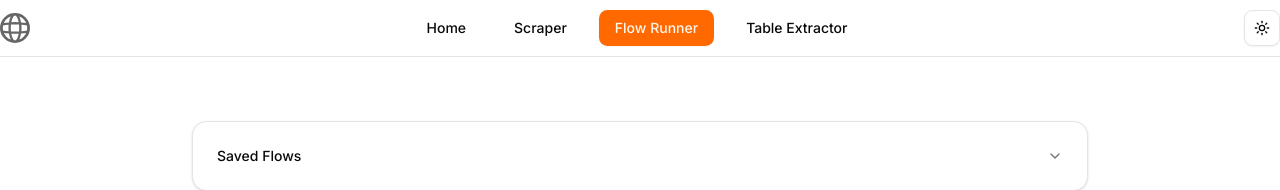
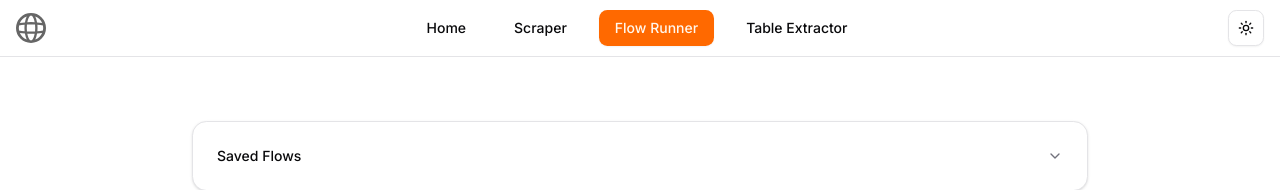
Before and after one commit to vickyvk326/blog-platform, a Next.js app: page /scraper/flow in a window 1280 px wide. Shown: the top 190 px of the page. Built offline with nearby package versions, Linux system fonts and the light colour scheme.

Commit message:
width changed

```diff
--- a/src/components/Navbar.tsx
+++ b/src/components/Navbar.tsx
@@ -19,7 +19,7 @@ export function Navbar() {
 
   return (
     <header className='border-b bg-background'>
-      <nav className='container flex items-center justify-between h-14'>
+      <nav className='px-4 flex items-center justify-between h-14 mx-auto'>
         <Image src={'/globe.svg'} alt='logo' width={30} height={30} />
         <div className='flex items-center space-x-4'>
           {routes.map((route) => (
```
